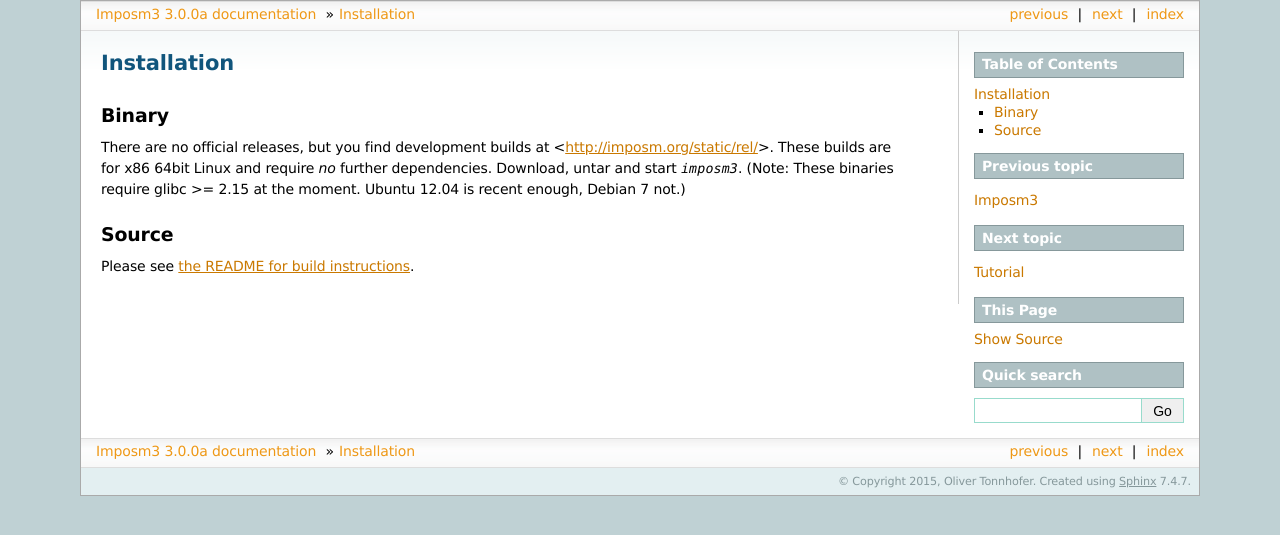
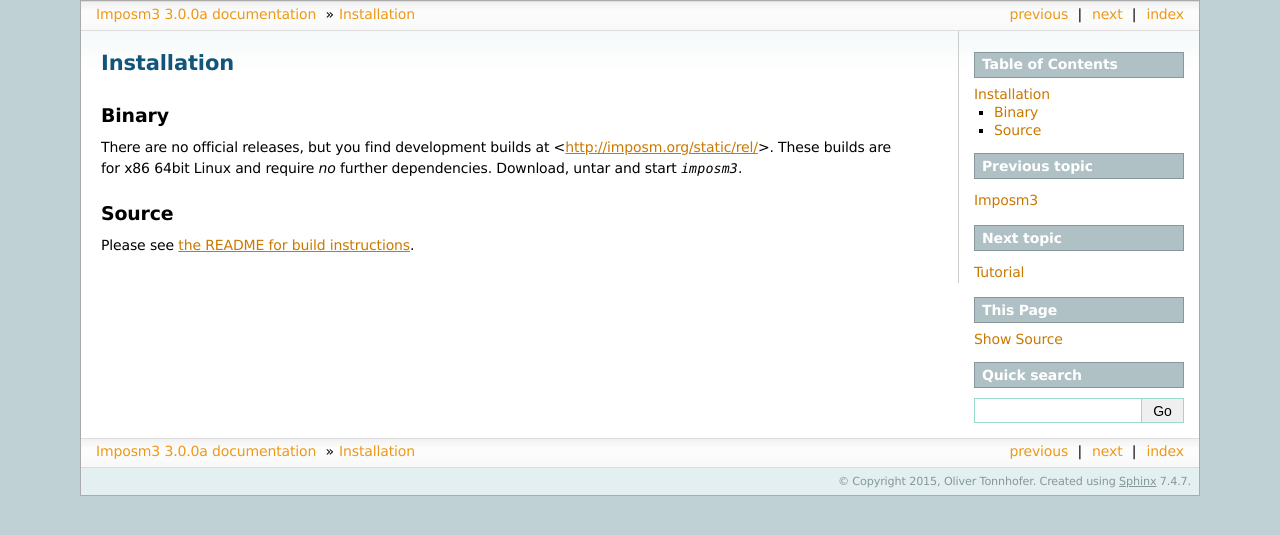
Before and after one commit to omniscale/imposm3, a Sphinx documentation site: the page built from docs/install.rst, in a window 1280 px wide. Shown: the top 535 px of the page. Built offline with Sphinx 7.4.7, drawn with Linux system fonts in a browser that asks for light colours.

Commit message:
remove glibc note and reference  packaging.sh

```diff
--- a/docs/install.rst
+++ b/docs/install.rst
@@ -6,7 +6,6 @@
 
 There are no official releases, but you find development builds at <http://imposm.org/static/rel/>.
 These builds are for x86 64bit Linux and require *no* further dependencies. Download, untar and start `imposm3`.
-(Note: These binaries require glibc >= 2.15 at the moment. Ubuntu 12.04 is recent enough, Debian 7 not.)
 
 Source
 ------
```
Also changed, not shown: README.md (+1 -1 lines).
